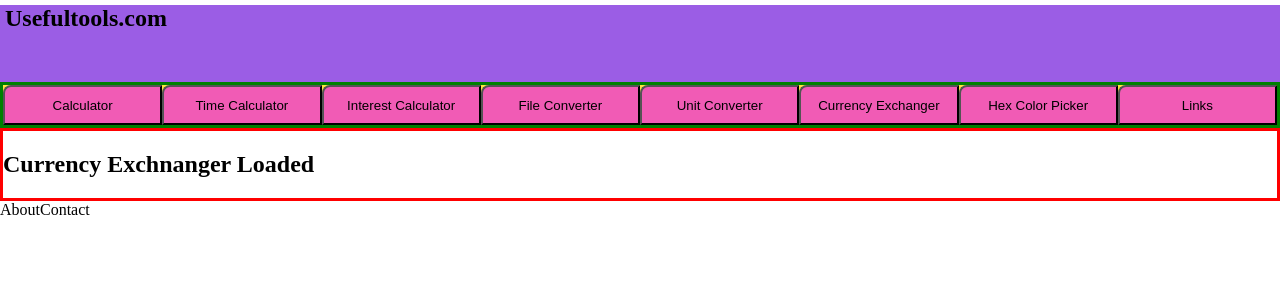
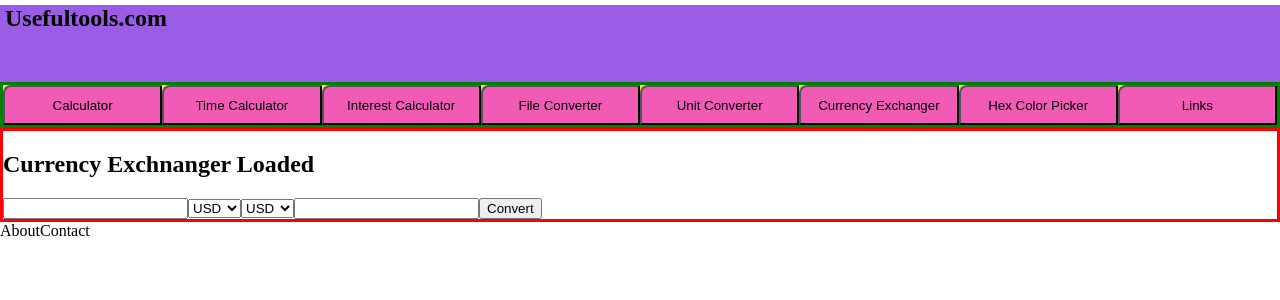
Before and after one commit to adamnnoli/usefultools, a Vue app: page / in a window 1280 px wide. Both pictures are taken after a click on the button "Currency Exchanger". Shown: the top 300 px of the page. Built offline with nearby package versions, Linux system fonts and the light colour scheme.

Commit message:
Added template and connected logic for currency exchanger
-Made documentation more consistent

```diff
--- a/logic.js
+++ b/logic.js
@@ -3,39 +3,24 @@ import {
 } from "./conversions.js";
 const fetch = require("node-fetch")
 
-/**
- * Need functions for, simple interest no additions
- * compound interest
- * compound interest with additions
- * present value of principal
- * present value of annuity
- * present value of principal and annuity
- *
- */
-
 export function futureValueS(principal, i, n) {
-  /**
-   * Returns the value of principal with a simple interest rate of i per period after n
-   * periods
-   *
-   * @param: {int} principal, the initial amount
-   * @param: {float} i, the interest rate per period
-   * @param: {int} n, the number of periods
+  /**Returns the value of principal with a simple interest rate of i per period after n
+   periods
+   @param: {int} principal, the initial amount
+   @param: {float} i, the interest rate per period
+   @param: {int} n, the number of periods
    */
   let result = parseFloat(principal) + principal * i * n
   return result.toFixed(2);
 }
 
 export function futureValueC(principal, i, additions, n) {
-  /**
-   * Returns the value of principal after n periods with i interest rate compounded each period,
-   * and additions added to principal each period
-   *  Additions added at the beginning of each period
-   *
-   * @param: {int} principal, the initial deposit
-   * @param: {float} i, the interest rate per period
-   * @param: {int} additions, the amount deposited each period
-   * @param: {int} n, the number of periods
+  /**Returns the value of principal after n periods with i interest rate compounded each period,
+   and additions added to principal each period
+   @param: {int} principal, the initial deposit
+   @param: {float} i, the interest rate per period
+   @param: {int} additions, the amount deposited each period
+   @param: {int} n, the number of periods
    */
   let total = 0;
   if (principal) {
@@ -48,39 +33,34 @@ export function futureValueC(principal, i, additions, n) {
 }
 
 export function presentValue(fv, i, n) {
-  /**
-   * Returns the present value of fv, with an interest rate of i per period over n periods,
-   * compounded c times per period
-   *
-   * @param: {int} fv, the amount received in the future
-   * @param: {float} i, the interest rate per period
-   * @param: {int} n, the number of periods
+  /**Returns the present value of fv, with an interest rate of i per period over n periods,
+   compounded c times per period
+   @param: {int} fv, the amount received in the future
+   @param: {float} i, the interest rate per period
+   @param: {int} n, the number of periods
    */
   let result = fv / Math.pow(1 + i, n);
   return result.toFixed(2);
 }
 
 export function presentValueA(amount, i, n) {
-  /**
-   * Returns the present value of an annuity, receiving amount per period with an interest rate of
-   * i per period, over n periods
-   * @param: {int} amount, the amount received each period
-   * @param: {float} i, the interest rate per period
-   * @param: {int} n, the number of periods
+  /**Returns the present value of an annuity, receiving amount per period with an interest rate of
+   i per period, over n periods
+   @param: {int} amount, the amount received each period
+   @param: {float} i, the interest rate per period
+   @param: {int} n, the number of periods
    */
   let result = amount * ((1 - Math.pow(1 + i, -n)) / i);
   return result.toFixed(2)
 }
 
 export function convert(amount, unit1, unit2) {
-  /**
-   * Returns the value of amount converted from unit1 to unit2
-   * I.e. convert(5, kilograms, pounds) returns 11.0231
-   *
-   * @param: {float} amount, the amount of unit1
-   * @param: {string} unit1, the unit to convert from
-   * @param: {string} unit2, the unit to convert to
-   * @see: conversions.json to find all of the compatible units
+  /**Returns the value of amount converted from unit1 to unit2
+   I.e. convert(5, kilograms, pounds) returns 11.0231
+   @param: {float} amount, the amount of unit1
+   @param: {string} unit1, the unit to convert from
+   @param: {string} unit2, the unit to convert to
+   @see: conversions.json to find all of the compatible units
    */
   //Convert Between Standard Units i.e. 1 unit1 = x unit2
   for (let category in conversions) {
@@ -151,7 +131,6 @@ export function convert(amount, unit1, unit2) {
   }
 }
 
-
 export async function convertCurrency(amount, currency1, currency2) {
   /**Returns the value of amount converted from currency1 to currency2
     I.e. if 1 USD = 1.25 EUR then convertCurrency(5, USD, EUR) returns 6.25
@@ -161,6 +140,9 @@ export async function convertCurrency(amount, currency1, currency2) {
    */
   let response = await fetch(`https://api.exchangeratesapi.io/latest?base=${currency1}`);
   let data = await response.json();
-  return data["rates"][currency2] * amount
+  let result = data["rates"][currency2] * amount
+  return result.toFixed(2)
 }
+
+
 // export function convertFile(file, outputFormat) {}
--- a/src/components/tools/currencyExchanger.vue
+++ b/src/components/tools/currencyExchanger.vue
@@ -1,12 +1,41 @@
 <template>
-  <div id="currencyExchanger">
-    <h2>Currency Exchnanger Loaded</h2>
-  </div>
+<div id="currencyExchanger">
+  <h2>Currency Exchnanger Loaded</h2>
+  <input v-model="amount" type="number" id="amount">
+  <select v-model="currency1">
+    <option v-for="(currency, index) in possibleCurrencies" :key="index">{{ currency }}</option>
+  </select>
+  <select v-model="currency2">
+    <option v-for="(currency, index) in possibleCurrencies" :key="index">{{ currency }}</option>
+  </select>
+  <input v-model="convertedAmount" type="number" readonly>
+  <button @click="convert">Convert</button>
+</div>
 </template>
 
 <script>
+import {
+  convertCurrency
+} from "../../../logic";
 export default {
-  name: "currencyExchanger"
+  name: "currencyExchanger",
+  data() {
+    return {
+      possibleCurrencies: ["PLN", "KRW", "ILS", "AUD", "SGD", "MXN", "USD", "ZAR", "NZD", "NOK",
+        "CNY", "TRY", "BGN", "MYR", "EUR", "CHF", "THB", "JPY", "HRK", "RUB", "BRL", "INR", "IDR",
+        "SEK", "RON", "GBP", "CZK", "HUF", "DKK", "PHP", "ISK", "HKD", "CAD"
+      ],
+      amount: null,
+      currency1: "USD",
+      currency2: "USD",
+      convertedAmount: null
+    }
+  },
+  methods: {
+    async convert() {
+      this.convertedAmount = await convertCurrency(this.amount, this.currency1, this.currency2)
+    }
+  }
 };
 </script>
 <style scoped>
```
